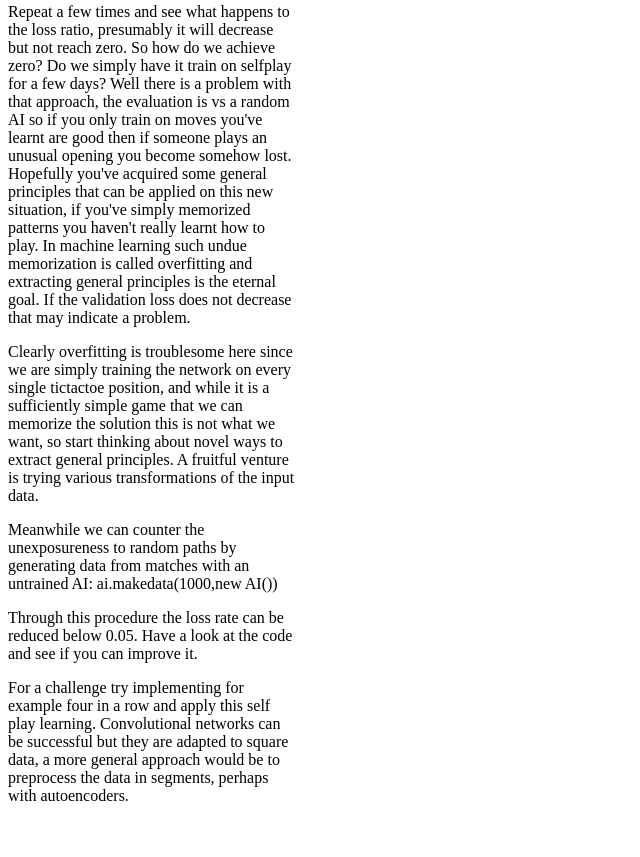
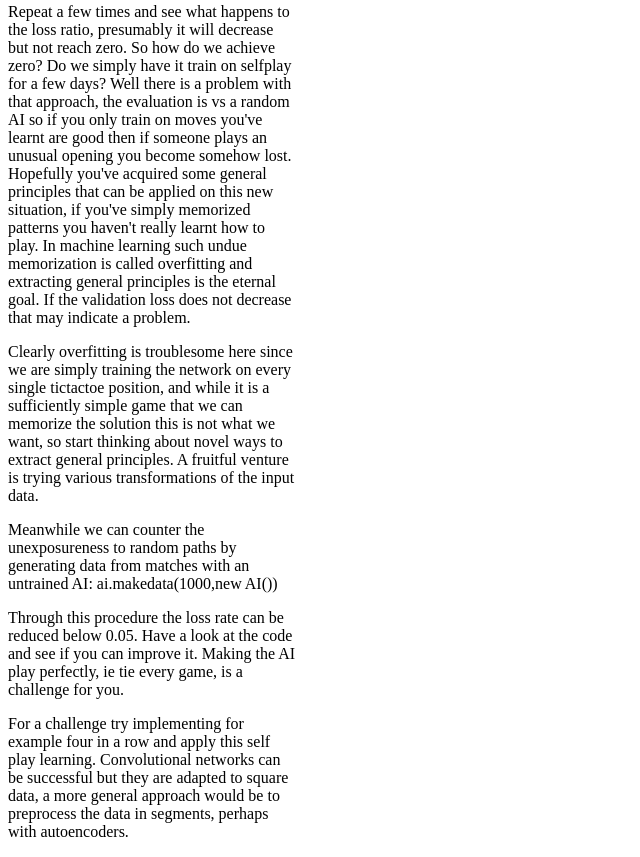
Before and after one commit to jhlq/LLL, a plain HTML site: page ml/tictactoe.html in a window 1280 px wide. Shown: the part 1019-1876 px from the top of the page, without its empty margins (0-640 px from the left). Before the commit the page ends 1840 px from the top, so only its background shows below. Drawn offline with Linux system fonts and the light colour scheme.

Commit message:
Update tictactoe.html

```diff
--- a/ml/tictactoe.html
+++ b/ml/tictactoe.html
@@ -27,8 +27,8 @@
 	<p>Repeat a few times and see what happens to the loss ratio, presumably it will decrease but not reach zero. So how do we achieve zero? Do we simply have it train on selfplay for a few days? Well there is a problem with that approach, the evaluation is vs a random AI so if you only train on moves you've learnt are good then if someone plays an unusual opening you become somehow lost. Hopefully you've acquired some general principles that can be applied on this new situation, if you've simply memorized patterns you haven't really learnt how to play. In machine learning such undue memorization is called overfitting and extracting general principles is the eternal goal. If the validation loss does not decrease that may indicate a problem.</p>
 	<p>Clearly overfitting is troublesome here since we are simply training the network on every single tictactoe position, and while it is a sufficiently simple game that we can memorize the solution this is not what we want, so start thinking about novel ways to extract general principles. A fruitful venture is trying various transformations of the input data.</p>
 	<p>Meanwhile we can counter the unexposureness to random paths by generating data from matches with an untrained AI: ai.makedata(1000,new AI())</p>
-	<p>Through this procedure the loss rate can be reduced below 0.05. <a url="https://github.com/jhlq/LLL/blob/master/ml/tictactoe.js">Have a look at the code</a> and see if you can improve it.</p>
-	<p>For a challenge try implementing for example four in a row and apply this self play learning. Convolutional networks can be successful but they are adapted to square data, a more general approach would be to preprocess the data in segments, perhaps with autoencoders.</p>
+	<p>Through this procedure the loss rate can be reduced below 0.05. <a url="https://github.com/jhlq/LLL/blob/master/ml/tictactoe.js">Have a look at the code</a> and see if you can improve it. Making the AI play perfectly, ie tie every game, is a challenge for you.</p>
+	<p>For a challenge try implementing for example <a url="https://en.wikipedia.org/wiki/Connect_Four">four in a row</a> and apply this self play learning. Convolutional networks can be successful but they are adapted to square data, a more general approach would be to preprocess the data in segments, perhaps with autoencoders.</p>
 	</div>
 </body>
 <script>
```
